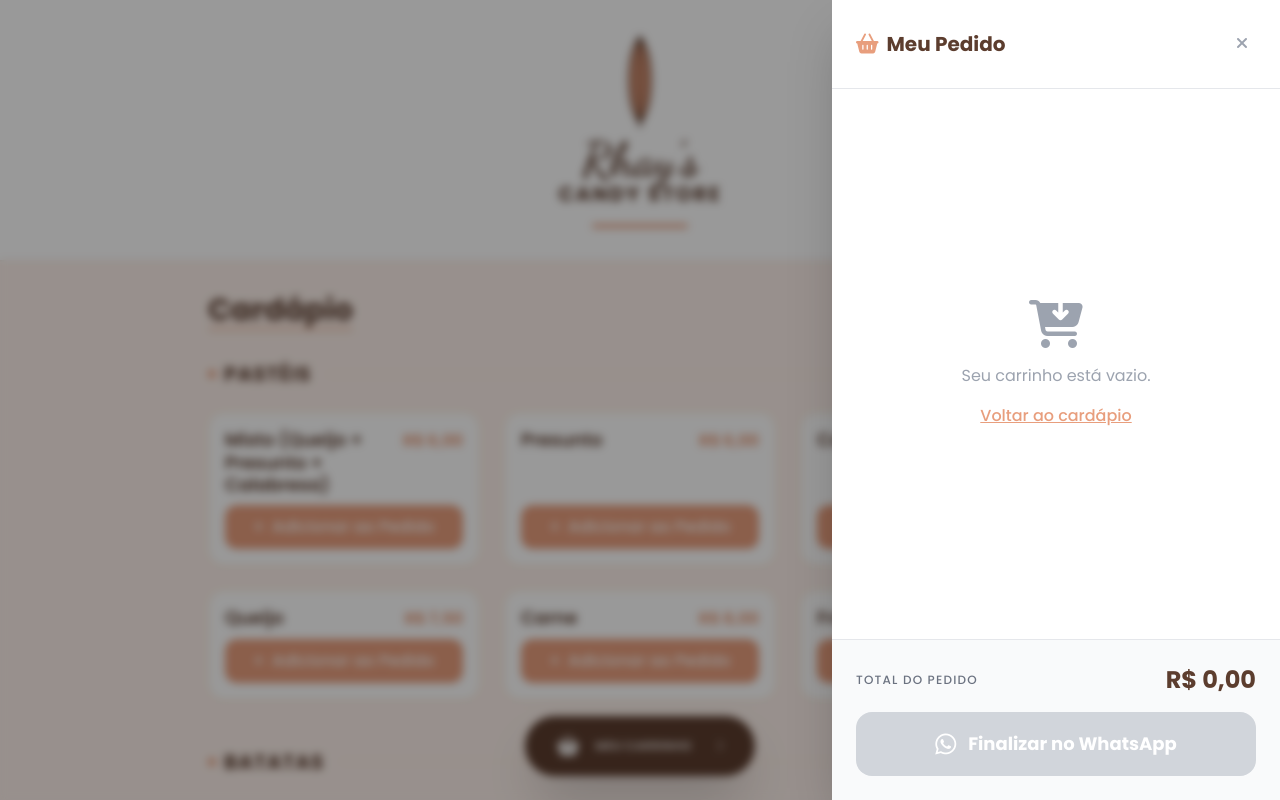
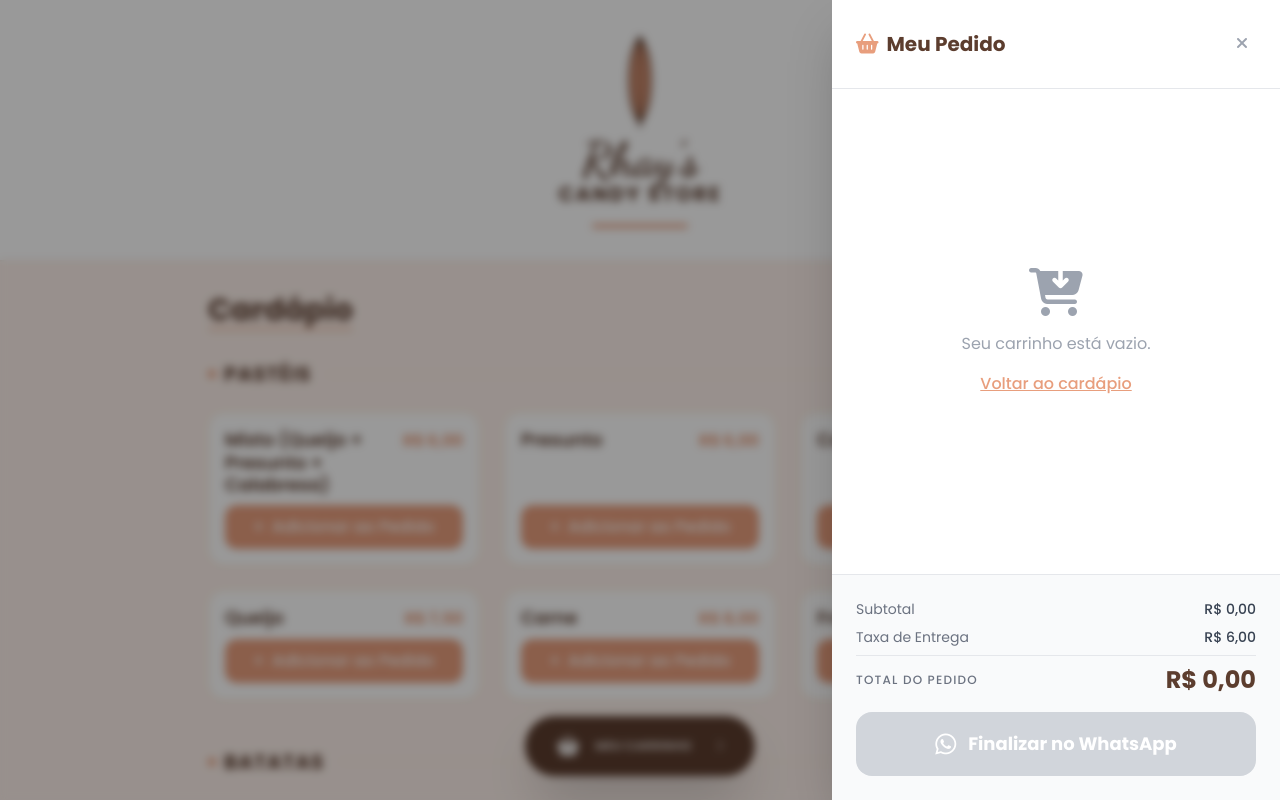
Before and after one commit to daniels1199/Rhay-s-Candy-Store, a React (Vite) app: page / in a window 1280 px wide. Both pictures are taken after a click on the button "MEU CARRINHO". Shown: the top 800 px of the page. Built offline with nearby package versions, Linux system fonts and the light colour scheme.

Commit message:
feat: Add Dindins Gourmet category and delivery fee
Introduces a new "Dindins Gourmet" category to the menu and implements a fixed delivery fee. Updates the cart total calculation to include the delivery fee when an order is placed.

```diff
--- a/App.tsx
+++ b/App.tsx
@@ -1,7 +1,6 @@
 
 import React, { useState, useCallback } from 'react';
-// Importação do GoogleGenAI removida pois não será mais usada
-import { MENU_ITEMS, CONTACT_PHONE } from './constants';
+import { MENU_ITEMS, CONTACT_PHONE, DELIVERY_FEE } from './constants';
 import { MenuItem, CartItem } from './types';
 import ItemCard from './components/ItemCard';
 import Cart from './components/Cart';
@@ -39,12 +38,13 @@ const App: React.FC = () => {
     setCart((prev) => prev.filter((item) => item.id !== id));
   };
 
-  const categories = ['Pastéis', 'Batatas'] as const;
-  const cartTotal = cart.reduce((sum, i) => sum + i.price * i.quantity, 0);
+  const categories = ['Pastéis', 'Batatas', 'Dindins Gourmet'] as const;
+  const subtotal = cart.reduce((sum, i) => sum + i.price * i.quantity, 0);
+  const cartTotal = cart.length > 0 ? subtotal + DELIVERY_FEE : 0;
   const cartCount = cart.reduce((sum, i) => sum + i.quantity, 0);
 
   return (
-    <div className="min-h-screen pb-20 bg-[#FDF1EB]">
+    <div className="min-h-screen pb-32 bg-[#FDF1EB]">
       <header className="bg-white px-4 py-8 text-center shadow-sm relative overflow-hidden">
         <div className="absolute top-0 left-1/2 -translate-x-1/2 w-64 h-64 bg-orange-100/50 rounded-full blur-3xl -z-10 opacity-30"></div>
 
@@ -122,7 +122,7 @@ const App: React.FC = () => {
               </span>
             )}
           </div>
-          <div className="flex flex-col items-start leading-none">
+          <div className="flex flex-col items-start leading-none text-left">
             <span className="font-bold tracking-wide uppercase text-xs opacity-70">
               {cartCount > 0 ? 'Concluir Pedido' : 'Meu Carrinho'}
             </span>
--- a/components/Cart.tsx
+++ b/components/Cart.tsx
@@ -1,7 +1,7 @@
 
 import React from 'react';
 import { CartItem } from '../types';
-import { CONTACT_PHONE } from '../constants';
+import { CONTACT_PHONE, DELIVERY_FEE } from '../constants';
 
 interface CartProps {
   items: CartItem[];
@@ -12,7 +12,8 @@ interface CartProps {
 }
 
 const Cart: React.FC<CartProps> = ({ items, onRemove, onUpdateQuantity, isOpen, onClose }) => {
-  const total = items.reduce((sum, item) => sum + item.price * item.quantity, 0);
+  const subtotal = items.reduce((sum, item) => sum + item.price * item.quantity, 0);
+  const total = items.length > 0 ? subtotal + DELIVERY_FEE : 0;
 
   const handleSendWhatsApp = () => {
     if (items.length === 0) return;
@@ -26,12 +27,13 @@ const Cart: React.FC<CartProps> = ({ items, onRemove, onUpdateQuantity, isOpen,
     });
 
     message += `--------------------------\n`;
+    message += `Subtotal: R$ ${subtotal.toFixed(2).replace('.', ',')}\n`;
+    message += `Taxa de Entrega: R$ ${DELIVERY_FEE.toFixed(2).replace('.', ',')}\n`;
     message += `*TOTAL: R$ ${total.toFixed(2).replace('.', ',')}*`;
 
     const encodedMessage = encodeURIComponent(message);
     const whatsappUrl = `https://wa.me/${CONTACT_PHONE}?text=${encodedMessage}`;
 
-    // Proteção contra tabnabbing: abrindo em nova aba com noopener
     const win = window.open(whatsappUrl, '_blank', 'noopener,noreferrer');
     if (win) win.focus();
   };
@@ -112,11 +114,21 @@ const Cart: React.FC<CartProps> = ({ items, onRemove, onUpdateQuantity, isOpen,
         </div>
 
         <div className="p-6 border-t bg-gray-50 space-y-4">
-          <div className="flex justify-between items-center">
-            <span className="text-gray-500 font-medium uppercase tracking-widest text-xs">Total do Pedido</span>
-            <span className="text-2xl font-bold text-[#5C3D2E]">
-              R$ {total.toFixed(2).replace('.', ',')}
-            </span>
+          <div className="space-y-2">
+            <div className="flex justify-between items-center text-sm">
+              <span className="text-gray-500">Subtotal</span>
+              <span className="text-gray-700 font-medium">R$ {subtotal.toFixed(2).replace('.', ',')}</span>
+            </div>
+            <div className="flex justify-between items-center text-sm">
+              <span className="text-gray-500">Taxa de Entrega</span>
+              <span className="text-gray-700 font-medium">R$ {DELIVERY_FEE.toFixed(2).replace('.', ',')}</span>
+            </div>
+            <div className="flex justify-between items-center pt-2 border-t">
+              <span className="text-gray-500 font-medium uppercase tracking-widest text-xs">Total do Pedido</span>
+              <span className="text-2xl font-bold text-[#5C3D2E]">
+                R$ {total.toFixed(2).replace('.', ',')}
+              </span>
+            </div>
           </div>
 
           <button
--- a/constants.ts
+++ b/constants.ts
@@ -8,13 +8,18 @@ export const COLORS = {
   accent: '#F97316',
 };
 
+export const DELIVERY_FEE = 6.00;
+
 export const MENU_ITEMS: MenuItem[] = [
+  // Pastéis
   { id: 'p1', name: 'Misto (Queijo + Presunto + Calabresa)', price: 6.00, category: 'Pastéis' },
   { id: 'p2', name: 'Presunto', price: 6.00, category: 'Pastéis' },
   { id: 'p3', name: 'Calabresa', price: 7.00, category: 'Pastéis' },
   { id: 'p4', name: 'Queijo', price: 7.50, category: 'Pastéis' },
   { id: 'p5', name: 'Carne', price: 8.00, category: 'Pastéis' },
   { id: 'p6', name: 'Frango', price: 8.00, category: 'Pastéis' },
+
+  // Batatas
   {
     id: 'b1',
     name: 'Batata Frita Tamanho M',
@@ -29,6 +34,20 @@ export const MENU_ITEMS: MenuItem[] = [
     category: 'Batatas',
     description: 'Acompanha molhos, calabresa fritinha e parmesão'
   },
+
+  // Dindins Gourmet (Baseado na imagem fornecida)
+  { id: 'd1', name: 'Dindin Chocolate', price: 5.00, category: 'Dindins Gourmet' },
+  { id: 'd2', name: 'Dindin M. Morango', price: 5.00, category: 'Dindins Gourmet' },
+  { id: 'd3', name: 'Dindin M. Maracujá', price: 5.00, category: 'Dindins Gourmet' },
+  { id: 'd4', name: 'Dindin Sensação', price: 6.00, category: 'Dindins Gourmet' },
+  { id: 'd5', name: 'Dindin Ninhoresco', price: 5.00, category: 'Dindins Gourmet' },
+  { id: 'd6', name: 'Dindin Paçoquita', price: 5.00, category: 'Dindins Gourmet' },
+  { id: 'd7', name: 'Dindin Ninho com Nutella', price: 6.00, category: 'Dindins Gourmet' },
+  { id: 'd8', name: 'Dindin Chocotella', price: 6.00, category: 'Dindins Gourmet' },
+  { id: 'd9', name: 'Dindin Chocomenta', price: 5.00, category: 'Dindins Gourmet' },
+  { id: 'd10', name: 'Dindin Coco Branco', price: 5.00, category: 'Dindins Gourmet' },
+  { id: 'd11', name: 'Dindin Cappuccino', price: 5.00, category: 'Dindins Gourmet' },
+  { id: 'd12', name: 'Dindin Prestígio', price: 6.00, category: 'Dindins Gourmet' },
 ];
 
 export const CONTACT_PHONE = '5585996269684';
--- a/types.ts
+++ b/types.ts
@@ -4,7 +4,7 @@ export interface MenuItem {
   name: string;
   price: number;
   description?: string;
-  category: 'Pastéis' | 'Batatas';
+  category: 'Pastéis' | 'Batatas' | 'Dindins Gourmet';
   image?: string;
 }
 
```
